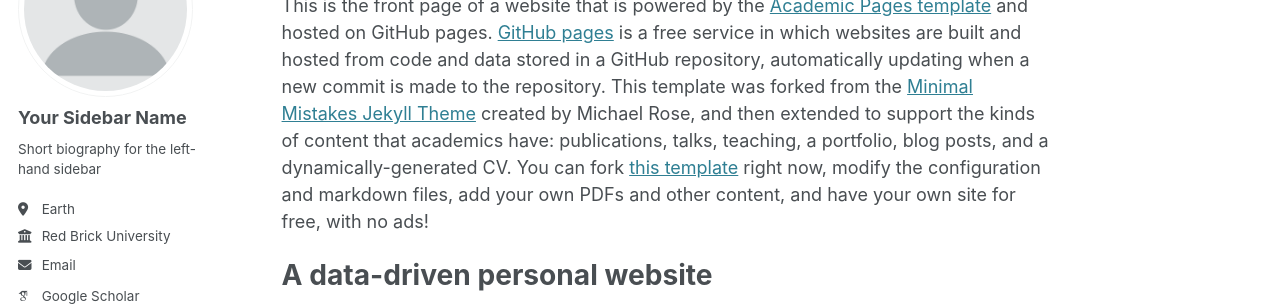
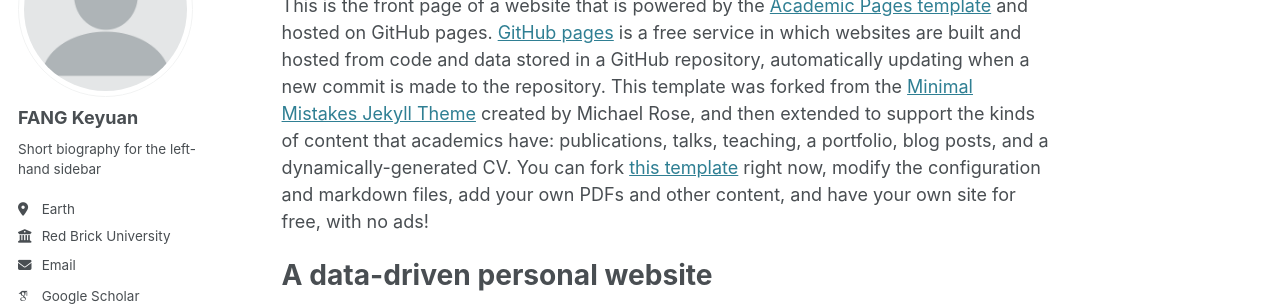
Before and after one commit to AnthonyKeyuanFang/AnthonyKeyuanFang.github.io, a Jekyll site: the page built from _pages/about.md, in a window 1280 px wide. Shown: the part 184-490 px from the top of the page. Built offline with Jekyll 4.4.1, drawn with Linux system fonts in a browser that asks for light colours; some web fonts are replaced.

Commit message:
Update _config.yml

```diff
--- a/_config.yml
+++ b/_config.yml
@@ -22,13 +22,13 @@
 author:
   # Biographic information
   avatar           : "profile.png"
-  name             : "Your Sidebar Name"
+  name             : "FANG Keyuan"
   pronouns         : # example: "she/her"
   bio              : "Short biography for the left-hand sidebar"
   location         : "Earth"
   employer         : "Red Brick University"
   uri              : # URL
-  email            : "none@example.org"
+  email            : "kfang087@connect.hkust-gz.edu.cn"
 
   # Academic websites
   arxiv            : # URL - Update with the correct link to your profile
```
